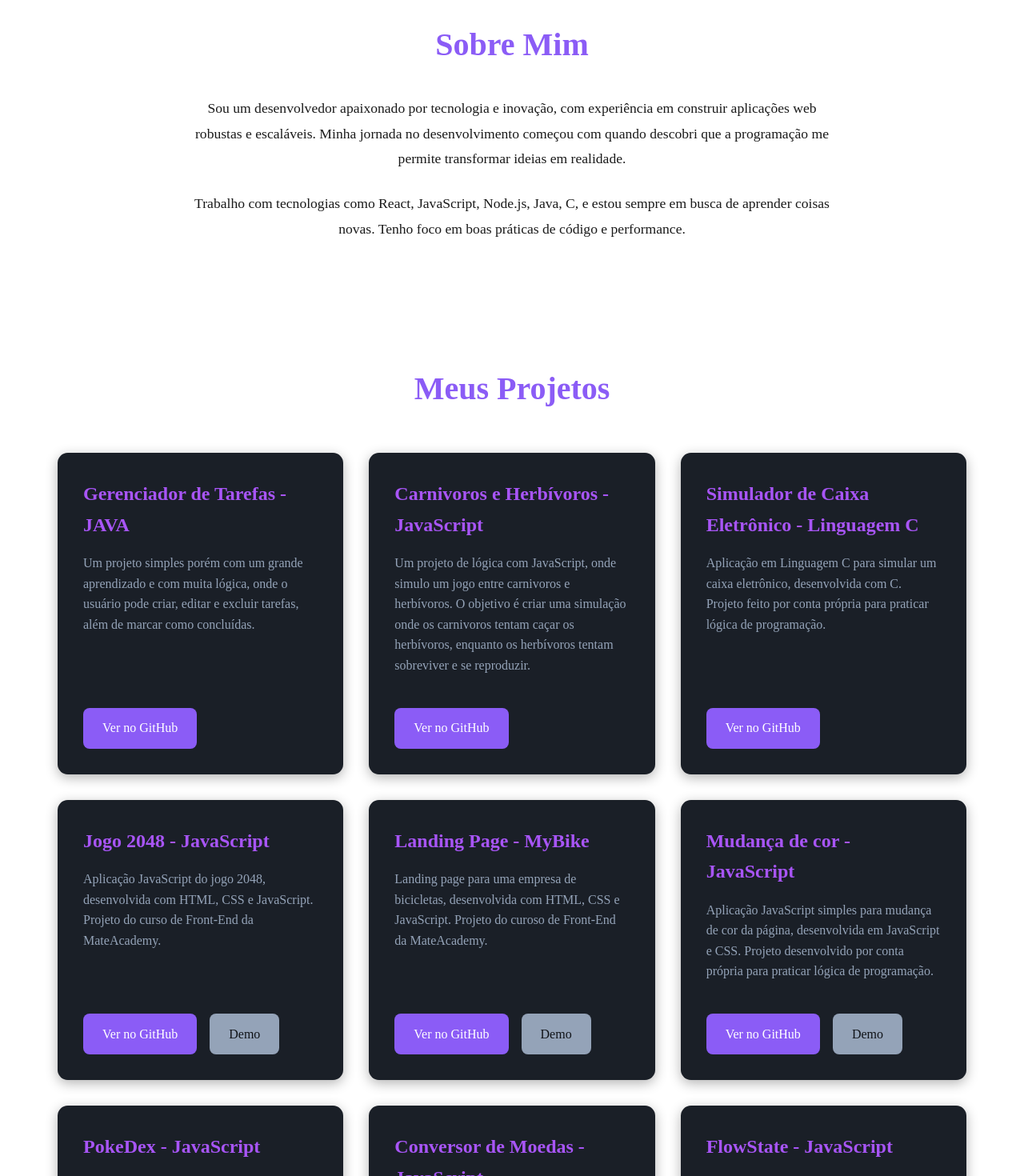
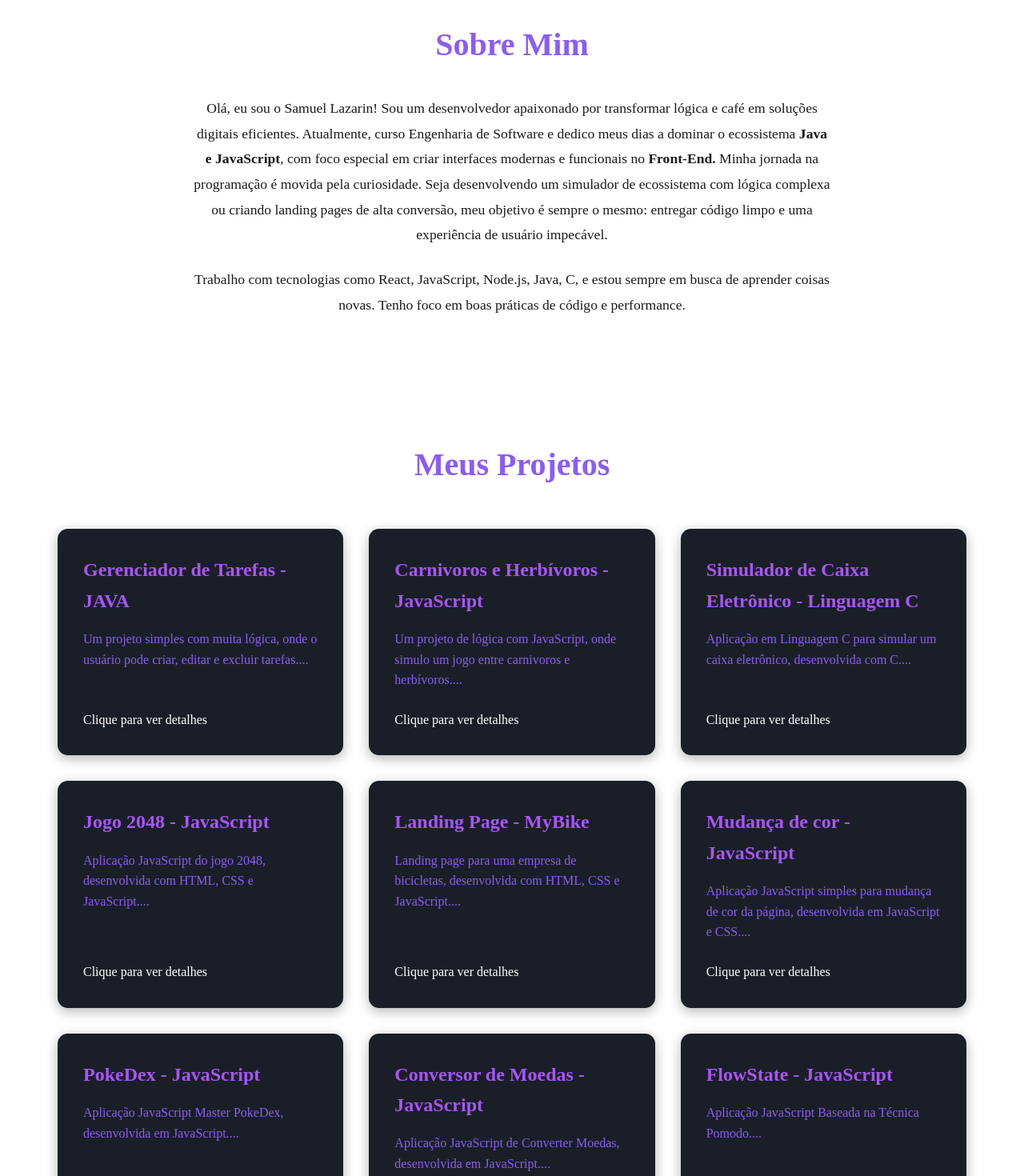
Before and after one commit to Lazarin123/samuel-portifolio, a React (Vite) app: page / in a window 1280 px wide. Shown: the part 840-2310 px from the top of the page at 80% size. Built offline with nearby package versions, Linux system fonts and the light colour scheme.

Commit message:
add modal in projects and ajust in vite config

```diff
--- a/src/components/About/About.jsx
+++ b/src/components/About/About.jsx
@@ -6,10 +6,15 @@ function About() {
     <section id="about" className="about">
       <h2>Sobre Mim</h2>
       <p>
-        Sou um desenvolvedor apaixonado por tecnologia e inovação, com
-        experiência em construir aplicações web robustas e escaláveis. Minha
-        jornada no desenvolvimento começou com quando descobri que a programação
-        me permite transformar ideias em realidade.
+        Olá, eu sou o Samuel Lazarin! Sou um desenvolvedor apaixonado por
+        transformar lógica e café em soluções digitais eficientes. Atualmente,
+        curso Engenharia de Software e dedico meus dias a dominar o ecossistema
+        <strong> Java e JavaScript</strong>, com foco especial em criar
+        interfaces modernas e funcionais no <strong>Front-End.</strong> Minha
+        jornada na programação é movida pela curiosidade. Seja desenvolvendo um
+        simulador de ecossistema com lógica complexa ou criando landing pages de
+        alta conversão, meu objetivo é sempre o mesmo: entregar código limpo e
+        uma experiência de usuário impecável.
       </p>
       <p>
         Trabalho com tecnologias como React, JavaScript, Node.js, Java, C, e
--- /dev/null
+++ b/src/components/Card/card.jsx
@@ -0,0 +1,35 @@
+import "./card.scss";
+
+export default function Card({
+  title,
+  details,
+  githubLink,
+  liveDemo,
+  isExpanded,
+}) {
+  return (
+    <div className={`card ${isExpanded ? "card--expanded" : ""}`}>
+      <h3>{title}</h3>
+
+      {isExpanded && details && (
+        <div className="card-details">
+          <hr />
+          <h4>Sobre o Projeto:</h4>
+          <br />
+          <p>{details}</p>
+        </div>
+      )}
+
+      <div className="card-links">
+        <a href={githubLink} target="_blank" rel="noopener noreferrer">
+          GitHub
+        </a>
+        {liveDemo && (
+          <a href={liveDemo} target="_blank" rel="noopener noreferrer">
+            Live Demo
+          </a>
+        )}
+      </div>
+    </div>
+  );
+}
--- /dev/null
+++ b/src/components/Card/card.scss
@@ -0,0 +1,84 @@
+.card {
+    background-color: color.adjust($color-background-dark, $lightness: 5%);
+    border-radius: 0.8rem;
+    padding: 2rem;
+    color: rgb(139, 92, 173);
+    text-align: center;
+    box-shadow: 0 4px 15px rgba(0, 0, 0, 1);
+    transition: transform 0.3s ease, box-shadow 0.3s ease;
+
+    // Ajustes específicos para a faixa de 320px até 370px
+    @media (max-width: 370px) and (min-width: 320px) {
+        padding: 1.2rem;
+        border-radius: 0.6rem;
+
+        h3 {
+            font-size: 1.1rem;
+            margin-bottom: 0.5rem;
+        }
+
+        p {
+            font-size: 0.85rem;
+            line-height: 1.4;
+        }
+    }
+}
+
+.card-links {
+    display: flex;
+    justify-content: center;
+    gap: 1rem;
+    margin-top: 1rem;
+
+    a {
+      color: $color-text-light;
+      text-decoration: none;
+      font-size: 1.2rem;
+      transition: color 0.3s ease;
+    }
+
+    a:hover {
+      color: $color-primary-purple;
+    }
+
+    // Responsivo para telas entre 370px e 515px
+    @media (max-width: 515px) and (min-width: 370px) {
+        padding: 1.2rem;
+
+        h3 {
+            font-size: 1.3rem;
+        }
+
+        p {
+            font-size: 0.9rem;
+        }
+    }
+}
+
+.card-links {
+    display: flex;
+    justify-content: center;
+    gap: 1rem;
+    margin-top: 1rem;
+
+    a {
+      color: $color-text-light;
+      text-decoration: none;
+      font-size: 1.2rem;
+      transition: color 0.3s ease;
+    }
+
+    a:hover {
+      color: $color-primary-purple;
+    }
+
+    // Ajuste dos links para telas menores
+    @media (max-width: 515px) and (min-width: 370px) {
+        flex-wrap: wrap;
+        gap: 0.8rem;
+
+        a {
+            font-size: 1rem;
+        }
+    }
+}
--- /dev/null
+++ b/src/components/Modal/modal.jsx
@@ -0,0 +1,14 @@
+import "./modal.scss";
+
+export default function Modal({ children, onClose }) {
+  return (
+    <div className="modal-overlay" onClick={onClose}>
+      <div className="modal-content" onClick={(e) => e.stopPropagation()}>
+        <button className="modal-close" onClick={onClose}>
+          &times;
+        </button>
+        {children}
+      </div>
+    </div>
+  );
+}
--- /dev/null
+++ b/src/components/Modal/modal.scss
@@ -0,0 +1,37 @@
+.modal-overlay {
+  position: fixed;
+  top: 0;
+  left: 0;
+  width: 100%;
+  height: 100%;
+  background: rgba(0, 0, 0, 0.8);
+  display: flex;
+  justify-content: center;
+  align-items: center;
+  z-index: 1000;
+}
+
+.modal-content {
+  position: relative;
+  background: #1a1a1a;
+  padding: 2rem;
+  border-radius: 12px;
+  max-width: 500px;
+  width: 90%;
+}
+
+.modal-close {
+  position: absolute;
+  top: 10px;
+  right: 15px;
+  background: transparent;
+  border: none;
+  color: white;
+  font-size: 2rem;
+  cursor: pointer;
+  line-height: 1;
+
+  &:hover {
+    color: #ff4b4b;
+  }
+}
--- a/src/components/Projects/Projects.jsx
+++ b/src/components/Projects/Projects.jsx
@@ -1,19 +1,25 @@
-import React from "react";
+import React, { useState } from "react";
 import "./_projects.scss";
+import Modal from "../Modal/modal";
+import Card from "../Card/card";
 
 const projects = [
   {
     id: 1,
     title: "Gerenciador de Tarefas - JAVA",
     description:
-      "Um projeto simples porém com um grande aprendizado e com muita lógica, onde o usuário pode criar, editar e excluir tarefas, além de marcar como concluídas.",
+      "Um projeto simples com muita lógica, onde o usuário pode criar, editar e excluir tarefas.",
+    details:
+      "Um projeto simples com muita lógica, onde o usuário pode criar, editar e excluir tarefas. Desenvolvido em Java praticando boas práticas e estilo, um aprendizado constante e que sempre buscando melhorar e assim evoluir.",
     githubLink: "https://github.com/Lazarin123/Gerenciado-de-Tarefas",
   },
   {
     id: 2,
     title: "Carnivoros e Herbívoros - JavaScript",
     description:
-      "Um projeto de lógica com JavaScript, onde simulo um jogo entre carnivoros e herbívoros. O objetivo é criar uma simulação onde os carnivoros tentam caçar os herbívoros, enquanto os herbívoros tentam sobreviver e se reproduzir.",
+      "Um projeto de lógica com JavaScript, onde simulo um jogo entre carnivoros e herbívoros.",
+    details:
+      "Um projeto voltado para o BackEnd onde temos um jogo de Carnivoros e Herbivoros, onde mostra vidas, ataques e defesas. Desenvolvido em JavaScript praticando boas práticas e estilo, um aprendizado constante e que sempre buscando melhorar e assim evoluir.",
     githubLink:
       "https://github.com/Lazarin123/js_herbivores_and_carnivores/tree/develop",
   },
@@ -21,14 +27,18 @@ const projects = [
     id: 3,
     title: "Simulador de Caixa Eletrônico - Linguagem C",
     description:
-      "Aplicação em Linguagem C para simular um caixa eletrônico, desenvolvida com C. Projeto feito por conta própria para praticar lógica de programação.",
+      "Aplicação em Linguagem C para simular um caixa eletrônico, desenvolvida com C.",
+    details:
+      "Um sistema de Caixa eletronico simples porém que me trouxe um grande aprendizado e que me ajudou a entender mais sobre a lógica de programação onde evolui e consegui desenvolver esse sistema em C, uma linguagem que me ajudou muito na hora de desenvolvimento e que sempre busco melhorar e assim evoluir com ela.",
     githubLink: "https://github.com/Lazarin123/Simulador-Caixa-Eletronico",
   },
   {
     id: 4,
     title: "Jogo 2048 - JavaScript",
     description:
-      "Aplicação JavaScript do jogo 2048, desenvolvida com HTML, CSS e JavaScript. Projeto do curso de Front-End da MateAcademy.",
+      "Aplicação JavaScript do jogo 2048, desenvolvida com HTML, CSS e JavaScript.",
+    details:
+      "Um jogo interativo 2048, desenvolvido com HTML, CSS e JavaScript, na qual o objetivo é ganhar o jogo com mais pontos, o jogo constiste em você jogar através das setas do teclado, e ganha quem fizer mais pontos, um projeto na qual foi aplicado a lógica de programação, onde evolui e consegui desenvolver esse jogo em JavaScript, uma linguagem que me ajudou muito na hora de desenvolvimento e que sempre busco melhorar e assim evoluir com ela.",
     githubLink: "https://github.com/Lazarin123/Projeto-Jogo-2048",
     liveDemo: "https://lazarin123.github.io/js_2048_game/",
   },
@@ -36,7 +46,9 @@ const projects = [
     id: 5,
     title: "Landing Page - MyBike",
     description:
-      "Landing page para uma empresa de bicicletas, desenvolvida com HTML, CSS e JavaScript. Projeto do curoso de Front-End da MateAcademy.",
+      "Landing page para uma empresa de bicicletas, desenvolvida com HTML, CSS e JavaScript.",
+    details:
+      "Landing page da empresa MyBike, desenvolvida com HTML, CSS e JavaScript, um projeto na qual me aperfeiçoei em Positions, Grid e Flexbox do CSS/Sass, e assim evolui e consegui desenvolver esse projeto em JavaScript,conseguindo ter mais noções de programação e lógica.",
     githubLink: "https://github.com/Lazarin123/Landing-Page",
     liveDemo: "https://lazarin123.github.io/layout_landing-page/#",
   },
@@ -44,7 +56,9 @@ const projects = [
     id: 6,
     title: "Mudança de cor - JavaScript",
     description:
-      "Aplicação JavaScript simples para mudança de cor da página, desenvolvida em JavaScript e CSS. Projeto desenvolvido por conta própria para praticar lógica de programação.",
+      "Aplicação JavaScript simples para mudança de cor da página, desenvolvida em JavaScript e CSS.",
+    details:
+      "Um projeto bem simples mas que aprendi bastante de manipulação de eventos e botões, trazendo boas prátricas e estilo, um aprendizado constante e que sempre buscando melhorar e assim evoluir, um projeto voltado para você ver o código de uma cor cado queira utilizar, um projeto simples mas com grande aprendizado.",
     githubLink:
       "https://github.com/Lazarin123/Projeto-mudancas-de-cores?tab=readme-ov-file",
     liveDemo: "https://lazarin123.github.io/Projeto-mudancas-de-cores/",
@@ -53,7 +67,9 @@ const projects = [
     id: 7,
     title: "PokeDex - JavaScript",
     description:
-      "Aplicação JavaScript Master PokeDex, desenvolvida em JavaScript. Projeto desenvolvido por conta própria para praticar lógica de programação, integração de API e a paixão pelo Anime.",
+      "Aplicação JavaScript Master PokeDex, desenvolvida em JavaScript.",
+    details:
+      "a paixão pelo anime e por aprender com o que gosto, a pokedex desenvolvida em JavaScript, na qual tem os 151 pokémons da primeira geração na qual você consegue capturalos e velos na parte de captura, soltar, e ver todos os que faltam e todos no geral, um projeto na qual demandou conhecimento na lógica de programação e evolui e consegui desenvolver esse projeto em JavaScript.",
     githubLink: "https://github.com/Lazarin123/PokeDex-JS",
     liveDemo: "https://lazarin123.github.io/PokeDex-JS/",
   },
@@ -61,49 +77,51 @@ const projects = [
     id: 8,
     title: "Conversor de Moedas - JavaScript",
     description:
-      "Aplicação JavaScript de Converter Moedas, desenvolvida em JavaScript. Projeto desenvolvido por conta própria para praticar lógica de programação, integração de API com o pensamento de auxiliar e facilitar na hora de converter as moedas que deseja.",
+      "Aplicação JavaScript de Converter Moedas, desenvolvida em JavaScript.",
+    details:
+      "Um conversor de moedas na qual usa a integração de API, um projeto na qual demandou conhecimento em apis e lógica, um proojeto na qual você pode converter APIS em tempo real que se atualiza de 30 em 30 segundos, temos algumas moedas mais usadas para realizar as conversões.",
     githubLink: "https://github.com/Lazarin123/Conversor-de-Moedas-JS",
     liveDemo: "https://lazarin123.github.io/Conversor-de-Moedas-JS/",
   },
   {
     id: 9,
     title: "FlowState - JavaScript",
-    description:
-      "Aplicação JavaScript Baseada na Técnica Pomodo, desgin minimalista e fácil de entender e mexer, timers diferentes para Foco e Pausa, com a diferença de 5 em 5 minutos para melhor qualidade. Desenvolvido por Samuel Lazarin no Intuito de ajudar a todos.",
+    description: "Aplicação JavaScript Baseada na Técnica Pomodo.",
+    details:
+      "Uma aplicação desenvolvida e inspirada na técnica de PomoDoro, um projeto na qual demandou muita lógica de programação e foi um projeto desenvolvido para ajudar pessoas a focarem mais e assim conseguirem apprender/desenvolver mais e mais.",
     githubLink: "https://github.com/Lazarin123/Projeto-FlowState",
     liveDemo: "https://lazarin123.github.io/Projeto-FlowState/",
   },
 ];
 
 function Projects() {
+  const [selectedProject, setSelectedProject] = useState(null);
+
   return (
     <section id="projects" className="projects">
+      {selectedProject && (
+        <Modal onClose={() => setSelectedProject(null)}>
+          <Card
+            title={selectedProject.title}
+            details={selectedProject.details}
+            githubLink={selectedProject.githubLink}
+            liveDemo={selectedProject.liveDemo}
+            isExpanded={true}
+          />
+        </Modal>
+      )}
+
       <h2>Meus Projetos</h2>
       <div className="projects__grid">
         {projects.map((project) => (
-          <div key={project.id} className="project-card">
+          <div
+            key={project.id}
+            className="project-card"
+            onClick={() => setSelectedProject(project)}
+          >
             <h3>{project.title}</h3>
-            <p>{project.description}</p>
-            <div className="project-card__actions">
-              <a
-                href={project.githubLink}
-                target="_blank"
-                rel="noopener noreferrer"
-                className="project-card__button"
-              >
-                Ver no GitHub
-              </a>
-              {project.liveDemo && (
-                <a
-                  href={project.liveDemo}
-                  target="_blank"
-                  rel="noopener noreferrer"
-                  className="project-card__button project-card__button--demo"
-                >
-                  Demo
-                </a>
-              )}
-            </div>
+            <p>{project.description.substring(0, 100)}...</p>
+            <span className="read-more">Clique para ver detalhes</span>
           </div>
         ))}
       </div>
--- a/src/components/Projects/_projects.scss
+++ b/src/components/Projects/_projects.scss
@@ -11,6 +11,10 @@
     gap: 2rem;
     justify-items: center;
   }
+}
+
+.read-more {
+  color: white;
 }
 
 .project-card {
@@ -57,7 +61,8 @@
     font-size: 1rem;
     color: $color-text-muted;
     margin-bottom: 1.5rem;
-    flex-grow: 1; // Permite que o parágrafo ocupe o espaço disponível
+    flex-grow: 1;
+    color: $color-text-card;
   }
 
   &__actions {
--- a/src/styles/abstracts/_variables.scss
+++ b/src/styles/abstracts/_variables.scss
@@ -12,8 +12,8 @@ $color-primary-purple--2: #bf48ff;
 $color-secondary-lilac: #a855f7;
 $color-text-light: #FFFFFF;
 $color-text-purpleLight: #FFFFFF;
-$color-text-muted: #94A3B8; // Cinza azulado
-
+$color-text-muted: #475569;
+$color-text-card: #8B5CF6;
 // Fontes
 $font-family-primary: 'Poppins', sans-serif;
 
```
Also changed, not shown: vite.config.js (+4 -3 lines).
